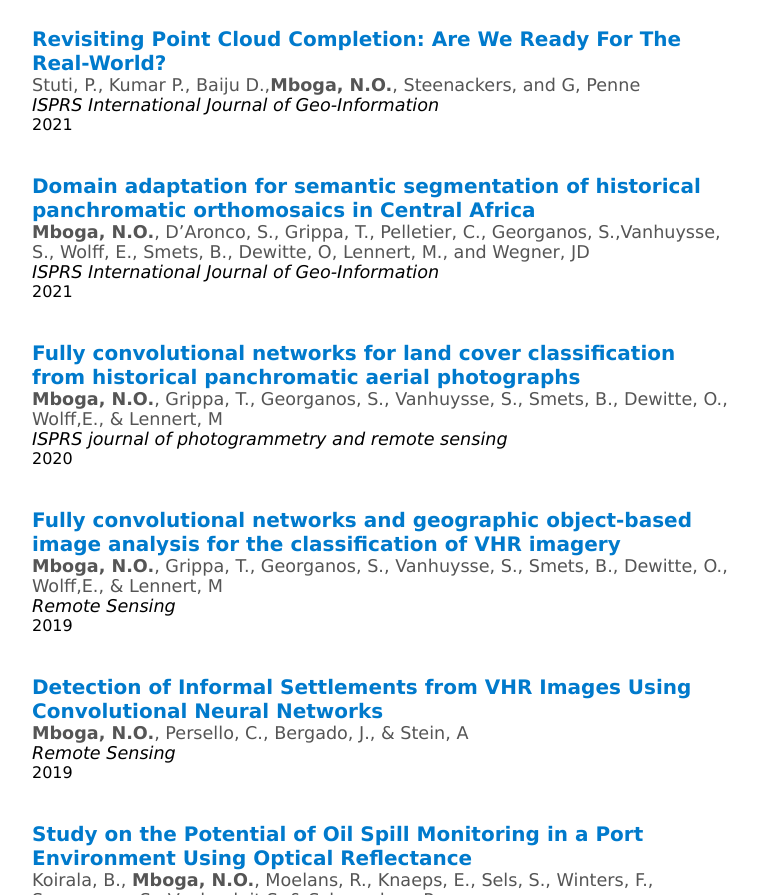
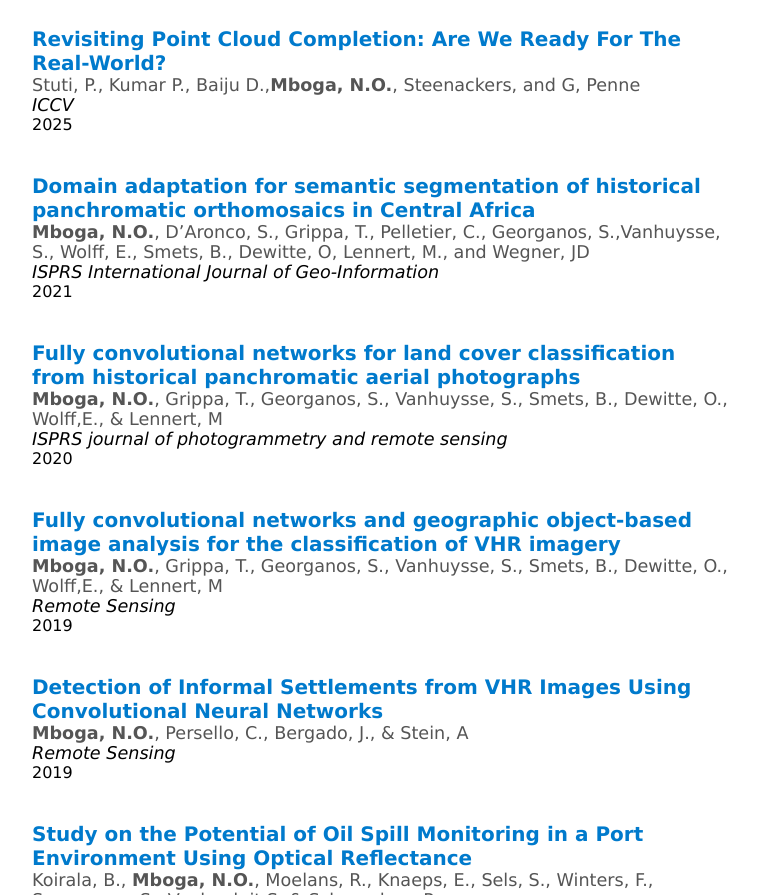
Before and after one commit to Mboga/mboga.github.io, a plain HTML site: page index.html in a window 1280 px wide. Shown: the part 821-1716 px from the top of the page, without its empty margins (258-1016 px from the left). Drawn offline with Linux system fonts and the light colour scheme.

Commit message:
Update index.html

```diff
--- a/index.html
+++ b/index.html
@@ -67,8 +67,8 @@
                     </a>
                     </div>
                 <div class="authors"> Stuti, P., Kumar P., Baiju D.,<span class="bold-author">Mboga, N.O.</span>, Steenackers, and G, Penne </div>
-                <div class="Journal">ISPRS International Journal of Geo-Information</div>
-                <div class="year">2021</div>
+                <div class="Journal">ICCV </div>
+                <div class="year">2025</div>
             </div>
             <div class="publication">
                 <div class="title">
```
